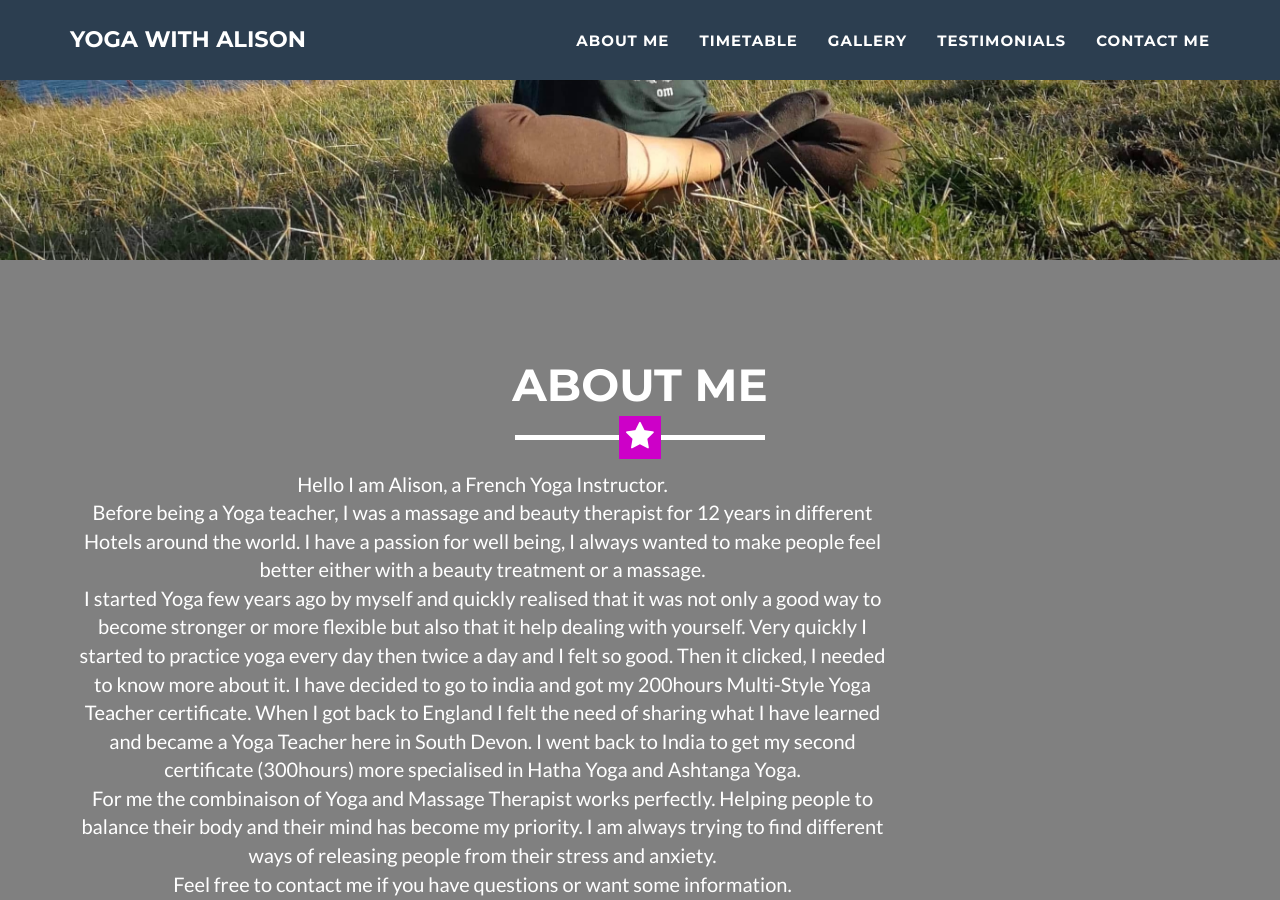
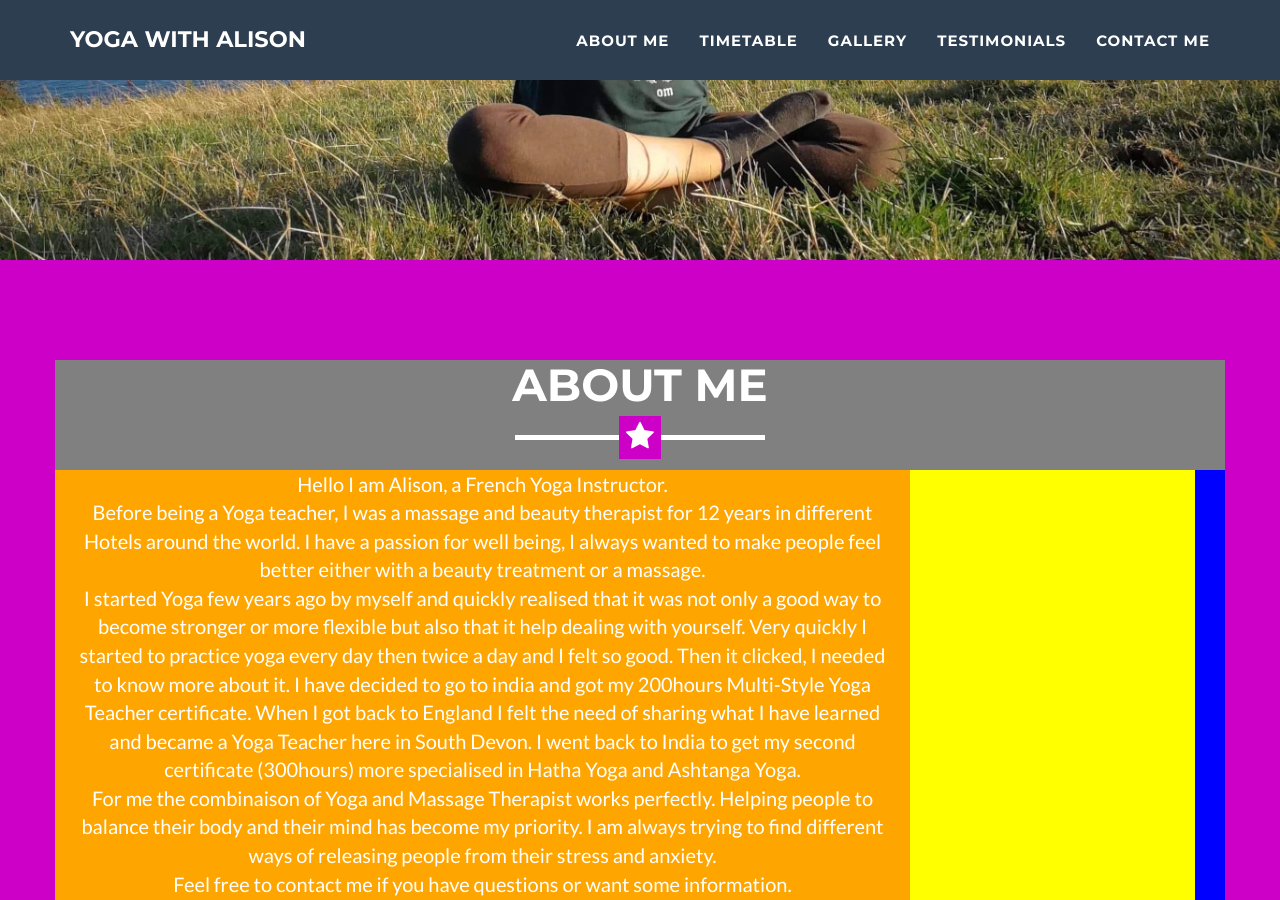
Before and after one commit to YogaWithAlison/yogawithalison.github.io, a Jekyll site: the page built from index.html, in a window 1280 px wide and 900 px high, scrolled down 657 px. Built offline with Jekyll 4.4.1, drawn with Linux system fonts in a browser that asks for light colours.

Commit message:
colour backgrounds

```diff
--- a/_includes/about.html
+++ b/_includes/about.html
@@ -1,14 +1,14 @@
  <!-- About Me Section -->
-    <section class="success" id="aboutme" style="background-color: grey">
-        <div class="container">
-            <div class="row">
+    <section class="success" id="aboutme">
+        <div class="container" style="background-color: blue">
+            <div class="row" style="background-color: grey">
                 <div class="col-lg-12 text-center">
                     <h2>About Me</h2>
                     <hr class="star-light">
                 </div>
             </div>
-            <div class="row" style="width: 100%; text-align: center">
-                <div class="col-lg-4 col-lg-offset-2" style="margin-left: auto; margin-right: auto; text-align: center; width: 75%">
+            <div class="row" style="width: 100%; text-align: center; background-color: yellow">
+                <div class="col-lg-4 col-lg-offset-2" style="margin-left: auto; margin-right: auto; text-align: center; width: 75%; background-color: orange">
                     <p>Hello I am Alison, a French Yoga Instructor. <br/>Before being a Yoga teacher, I was a massage and beauty therapist for 12 years in different Hotels around the world. I have a passion for well being, I always wanted to make people feel better either with a beauty treatment or a massage. <br/>I started Yoga few years ago by myself and quickly realised that it was not only a good way to become stronger or more flexible but also that it help dealing with yourself. Very quickly I started to practice yoga every day then twice a day and I felt so good. Then it clicked, I needed to know more about it. I have decided to go to india and got my 200hours Multi-Style Yoga Teacher certificate. When I got back to England I felt the need of sharing what I have learned and became a Yoga Teacher here in South Devon. I went back to India to get my second certificate (300hours) more specialised in Hatha Yoga and Ashtanga Yoga. <br/>For me the combinaison of Yoga and Massage Therapist works perfectly. Helping people to balance their body and their mind has become my priority. I am always trying to find different ways of releasing people from their stress and anxiety. <br/>Feel free to contact me if you have questions or want some information. <br/>Namaste</p>
                 </div>
             </div>
```
